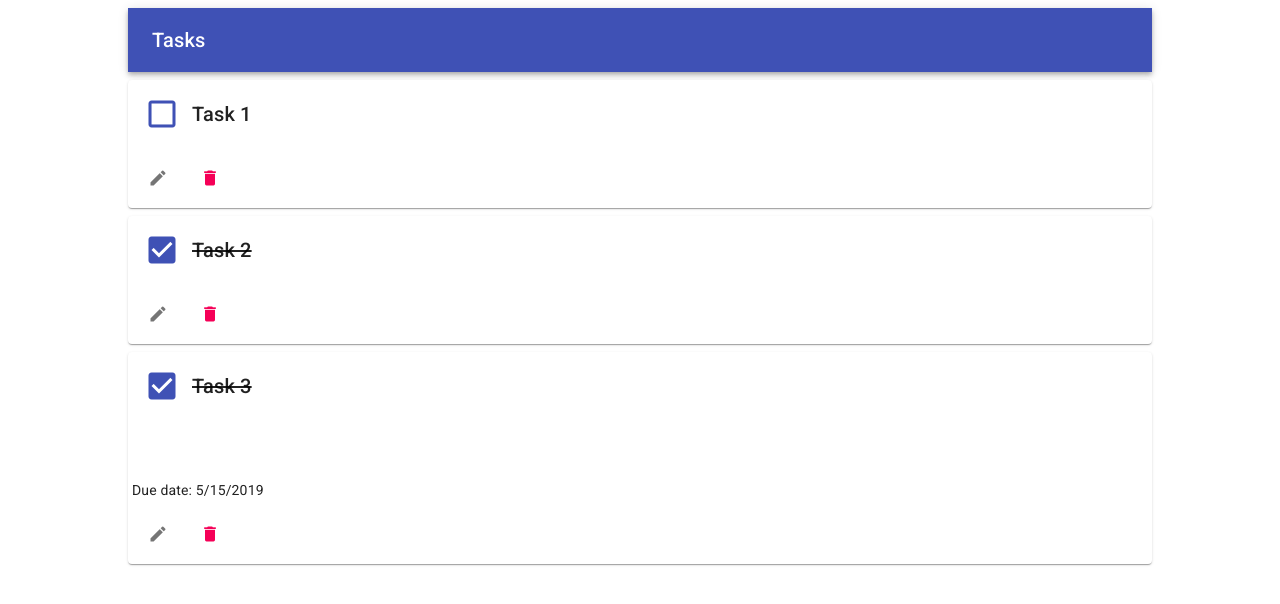
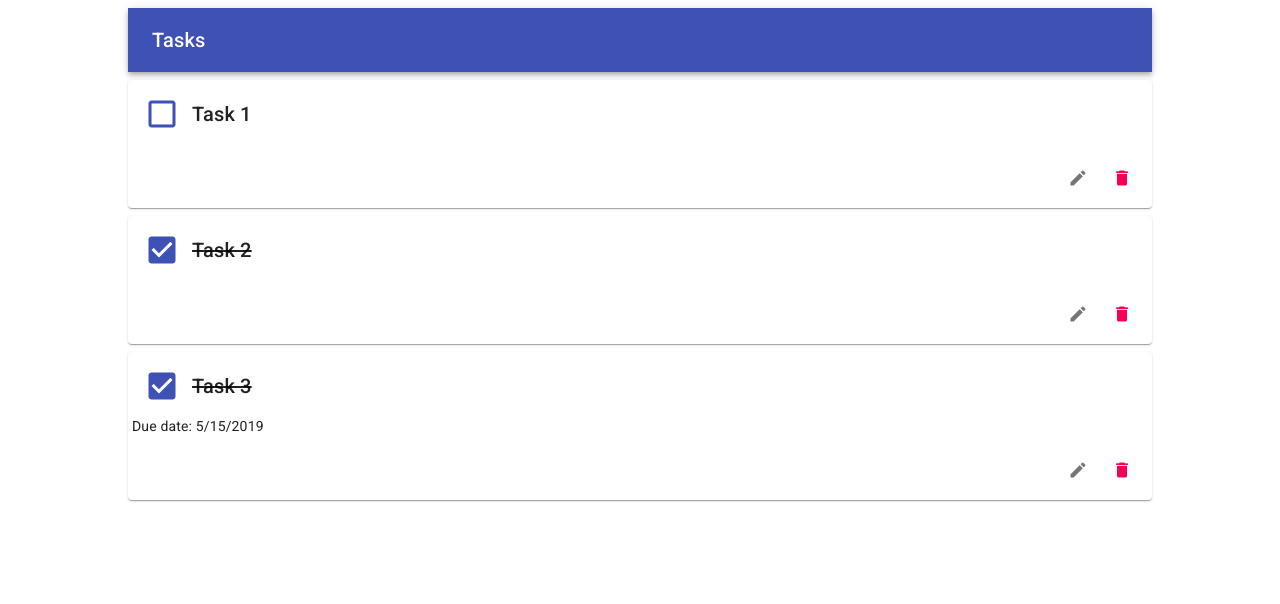
Before and after one commit to Gveir/todo-list-excercise, a React (Create React App) app in the folder react/client/: page / in a window 1280 px wide. Shown: the top 604 px of the page. Built offline with nearby package versions, Linux system fonts and the light colour scheme.

Commit message:
Improved layout of actions

```diff
--- a/react/client/src/components/TaskCard.js
+++ b/react/client/src/components/TaskCard.js
@@ -39,7 +39,7 @@
         <CardContent className={classes.cardContent}>
           <Grid
             container
-            spacing={8}
+            spacing={0}
             alignItems="flex-start"
             direction="column"
           >
@@ -84,9 +84,13 @@
           </Grid>
         </CardContent>
         <CardActions>
+          <Grid container direction="row" justify="flex-end" spacing={0}>
+            <Grid item>
               <IconButton id="task-edit">
                 <Icon fontSize="small">edit</Icon>
               </IconButton>
+            </Grid>
+            <Grid item>
               <IconButton
                 id="task-delete"
                 color="secondary"
@@ -94,6 +98,8 @@
               >
                 <Icon fontSize="small">delete</Icon>
               </IconButton>
+            </Grid>
+          </Grid>
         </CardActions>
       </Card>
     );
```
Lines whose indentation alone changed are shown as unchanged.
